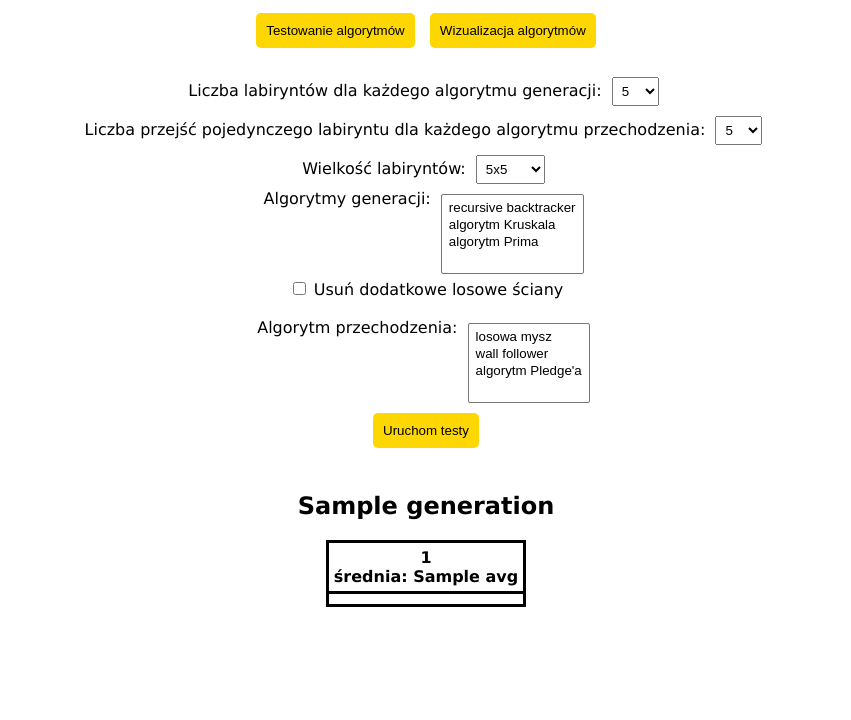
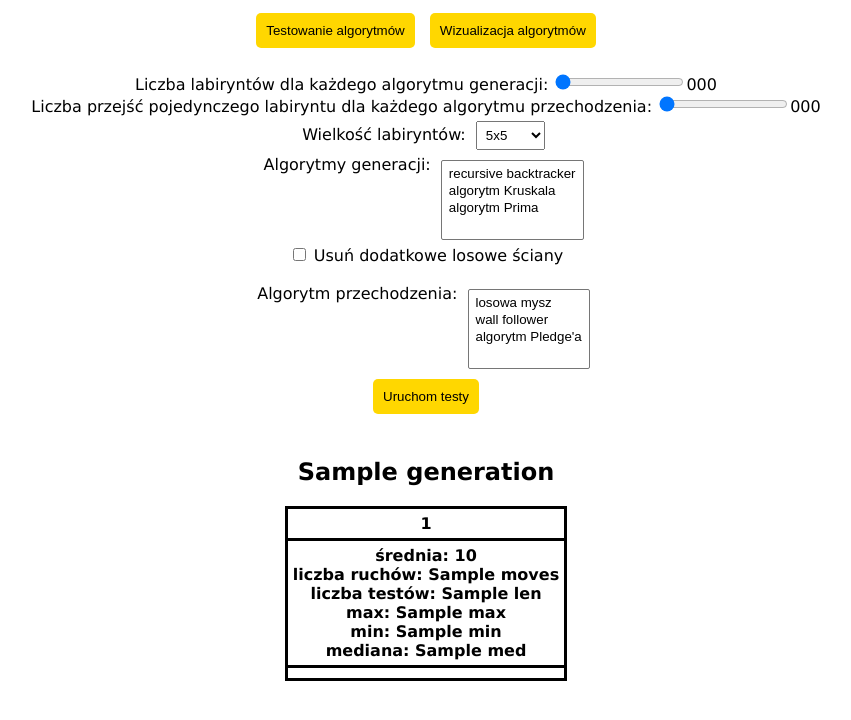
Before and after one commit to GreyHunter99/Maze-algorithms-tester, a Flask app: template templates/testing.html in a window 1280 px wide. Shown: the top 720 px of the page, without its empty margins (214-1065 px from the left). Run offline with Flask 2, Linux system fonts and the light colour scheme; the template is opened without the code that fills it: most values are stand-ins (such as "Sample title", 1, 10 or a date in 2020); lists and menus that the app fills with data are empty.

Commit message:
stats and aesthetics

```diff
--- a/app.py
+++ b/app.py
@@ -3,7 +3,7 @@ from test import *
 app = Flask(__name__)
 
 last_maze = Maze(10, 0, False)
-test = ''
+test = Test(10, 10, 10, ['0'], ['0'], False)
 
 
 @app.route('/')
@@ -20,11 +20,11 @@ def testing():
         test = Test(0, 0, 0, [], [], False)
         if request.form.get('loops'):
             test.loops = True
-        if request.form.get('number_of_mazes', type=int) in range(50):
+        if request.form.get('number_of_mazes', type=int) in range(1, 51):
             test.number_of_mazes = int(request.form['number_of_mazes'])
-            if request.form.get('number_of_solutions', type=int) in range(50):
+            if request.form.get('number_of_solutions', type=int) in range(1, 51):
                 test.number_of_solutions = int(request.form['number_of_solutions'])
-                if request.form.get('size', type=int) in range(30):
+                if request.form.get('size', type=int) in range(1, 31):
                     test.size = int(request.form['size'])
                     if request.form.get('generations', type=list) and all(x.isdigit() and int(x) in range(4) for x in request.form.getlist('generations')):
                         test.generations = request.form.getlist('generations')
@@ -50,7 +50,7 @@ def generate():
     size = 10
     generation = 0
     loops = False
-    if request.form.get('size', type=int) in range(30):
+    if request.form.get('size', type=int) in range(31):
         size = int(request.form['size'])
     if request.form.get('generation', type=int) in range(4):
         generation = int(request.form['generation'])
--- a/static/css/main.css
+++ b/static/css/main.css
@@ -40,6 +40,7 @@ select {
     height: 800px;
     width: 800px;
     font-size: 0;
+    font-weight: bold;
 }
 
 .label-center {
@@ -49,9 +50,15 @@ select {
 .cell {
     display: inline-block;
     border: black solid 4px;
-    height: 9%;
-    width: 8.5%;
-    font-size: medium;
+    height: 8%;
+    width: 8%;
+    font-size: large;
+}
+
+.small-cell {
+    height: 4%;
+    width: 4%;
+    font-size: small;
 }
 
 .cell-spawn {
--- a/templates/testing.html
+++ b/templates/testing.html
@@ -8,27 +8,19 @@
     <div class="panel">
         <form action="{{ url_for('testing') }}" method="post">
             <label for="number_of_mazes">Liczba labiryntów dla każdego algorytmu generacji:</label>
-            <select id="number_of_mazes" name="number_of_mazes">
-                <option value="5" {{ 'selected' if test.number_of_mazes == 5 }}>5</option>
-                <option value="10" {{ 'selected' if test.number_of_mazes == 10 }}>10</option>
-                <option value="20" {{ 'selected' if test.number_of_mazes == 20 }}>20</option>
-                <option value="40" {{ 'selected' if test.number_of_mazes == 40 }}>40</option>
-            </select><br>
+            <input type="range" id="number_of_mazes" name="number_of_mazes" min="5" max="50" step="5" oninput="this.nextSibling.innerHTML = this.value" value={{ test.number_of_mazes }}><span>{{ test.number_of_mazes }}</span><br>
             <label for="number_of_solutions">Liczba przejść pojedynczego labiryntu dla każdego algorytmu przechodzenia:</label>
-            <select id="number_of_solutions" name="number_of_solutions">
-                <option value="5" {{ 'selected' if test.number_of_solutions == 5 }}>5</option>
-                <option value="10" {{ 'selected' if test.number_of_solutions == 10 }}>10</option>
-                <option value="20" {{ 'selected' if test.number_of_solutions == 20 }}>20</option>
-                <option value="40" {{ 'selected' if test.number_of_solutions == 40 }}>40</option>
-            </select><br>
+            <input type="range" id="number_of_solutions" name="number_of_solutions" min="5" max="50" step="5" oninput="this.nextSibling.innerHTML = this.value" value={{ test.number_of_solutions }}><span>{{ test.number_of_solutions }}</span><br>
             <label for="size">Wielkość labiryntów:</label>
             <select id="size" name="size">
                 <option value="5" {{ 'selected' if test.size == 5 }}>5x5</option>
                 <option value="10" {{ 'selected' if test.size == 10 }}>10x10</option>
+                <option value="15" {{ 'selected' if test.size == 15 }}>15x15</option>
+                <option value="20" {{ 'selected' if test.size == 20 }}>20x20</option>
             </select><br>
             <label class="label-center" for="generations">Algorytmy generacji:</label>
             <select id="generations" name="generations" multiple required>
-                <option value="0" {{ 'selected' if "0" in test.generations or not test }}>recursive backtracker</option>
+                <option value="0" {{ 'selected' if "0" in test.generations }}>recursive backtracker</option>
                 <option value="1" {{ 'selected' if "1" in test.generations }}>algorytm Kruskala</option>
                 <option value="2" {{ 'selected' if "2" in test.generations }}>algorytm Prima</option>
             </select><br>
@@ -36,7 +28,7 @@
             <label for="loops">Usuń dodatkowe losowe ściany</label><br><br>
             <label class="label-center" for="ais">Algorytm przechodzenia:</label>
             <select id="ais" name="ais" multiple required>
-                <option value="0" {{ 'selected' if "0" in test.ais or not test }}>losowa mysz</option>
+                <option value="0" {{ 'selected' if "0" in test.ais }}>losowa mysz</option>
                 <option value="1" {{ 'selected' if "1" in test.ais }}>wall follower</option>
                 <option value="2" {{ 'selected' if "2" in test.ais }}>algorytm Pledge'a</option>
             </select><br>
@@ -52,8 +44,19 @@
             <tr>
             {% for ai_id in test.ais %}
                 <th>
-                    {{ names['ais'][ai_id|int] }}<br>
-                    średnia: {{ test.avg[generation][ai_id|int] }}
+                    {{ names['ais'][ai_id|int] }}
+                </th>
+            {% endfor %}
+            </tr>
+            <tr>
+            {% for ai_id in test.ais %}
+                <th>
+                    średnia: {{ test.stats[generation][ai_id|int]['avg'] }}<br>
+                    liczba ruchów: {{ test.stats[generation][ai_id|int]['moves'] }}<br>
+                    liczba testów: {{ test.stats[generation][ai_id|int]['len'] }}<br>
+                    max: {{ test.stats[generation][ai_id|int]['max'] }}<br>
+                    min: {{ test.stats[generation][ai_id|int]['min'] }}<br>
+                    mediana: {{ test.stats[generation][ai_id|int]['med'] }}
                 </th>
             {% endfor %}
             </tr>
```
Also changed, not shown: templates/visualisation.html (+10 -6 lines), test.py (+12 -5 lines).
